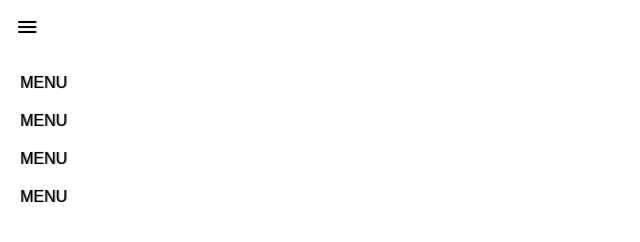
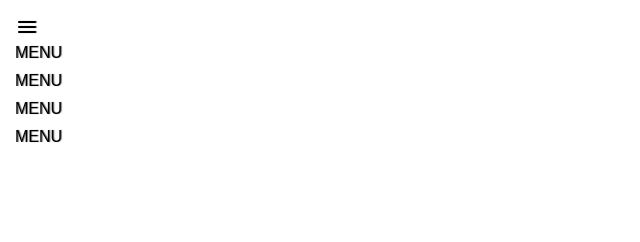
Before and after one commit to Monteirogb/menu-menu, a plain HTML site: page index.html in a window 1280 px wide. Both pictures are taken after a click on the element "menu". Shown: the whole page, without its empty margins (0-640 px from the left). Drawn offline with nearby package versions, Linux system fonts and the light colour scheme.

Commit message:
style
alterei alguns px, melhorando o espaçamento.

```diff
--- a/style.css
+++ b/style.css
@@ -10,18 +10,19 @@
 
 menu{
     display: none;
+    margin-top: -15px;
+    margin-left: 10px;
 }
 
 menu > ul{
     list-style-type: none;
     width: auto;
-    margin: 10px;
 }
 
 menu >ul > li {
     cursor: pointer;
     color: black;
-    padding: 10px;
+    padding: 5px;
 }
 menu >ul > li:hover{
     color: #00000031;
```
